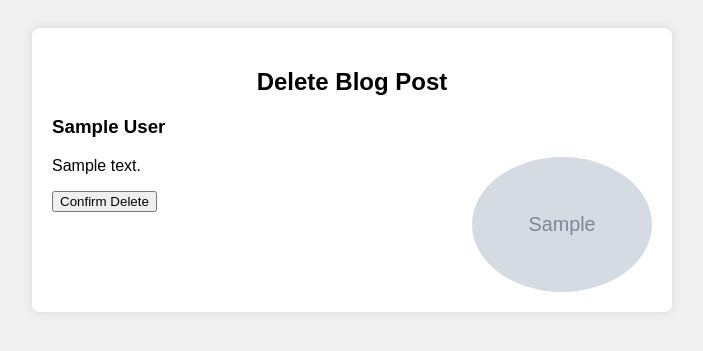
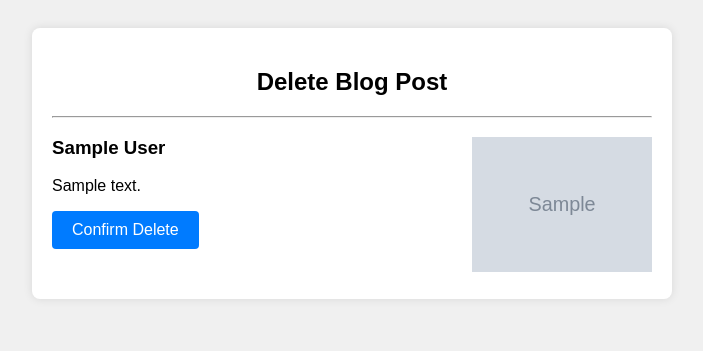
Before and after one commit to alokshandilya/django-login, a Django app: page /users/delete_post/1/ in a window 1280 px wide. Shown: the top 351 px of the page, without its empty margins (288-991 px from the left). Run offline with Django 5.2, Linux system fonts and the light colour scheme; a user stored in the database is signed in; tables that the repository leaves empty hold one stand-in row (values such as "Sample post"); grey boxes marked "Sample" are stand-in pictures; parts of the project's set-up code (start-up, migrations or seed data) failed here and were passed over.

Commit message:
update image (not circle)

```diff
--- a/users/templates/delete_post.html
+++ b/users/templates/delete_post.html
@@ -38,13 +38,25 @@
 
     .delete-item img {
       float: right;
-      /* Float the image to the right */
       max-width: 30%;
-      /* Set a maximum width for responsiveness */
-      border-radius: 50%;
-      /* Make the image circular */
       margin-left: 20px;
-      /* Add margin for spacing */
+    }
+
+    .btn {
+      display: inline-block;
+      padding: 10px 20px;
+      background-color: #007bff;
+      color: #fff;
+      border: none;
+      border-radius: 4px;
+      font-size: 16px;
+      text-decoration: none;
+      cursor: pointer;
+      margin-bottom: 20px;
+    }
+
+    .btn:hover {
+      background-color: #0056b3;
     }
   </style>
 </head>
@@ -52,13 +64,14 @@
 <body>
   <div class="delete-container">
     <h2>Delete Blog Post</h2>
+    <hr>
     <div class="delete-item">
+      <img src="{{ post.image.url }}" alt="Blog Image">
       <h3>{{ post.title }}</h3>
-      <img src="{{ post.image.url }}" alt="Blog Image">
       <p>{{ post.summary }}</p>
       <form method="POST">
         {% csrf_token %}
-        <button type="submit">Confirm Delete</button>
+        <button type="submit" class="btn">Confirm Delete</button>
       </form>
     </div>
   </div>
```
